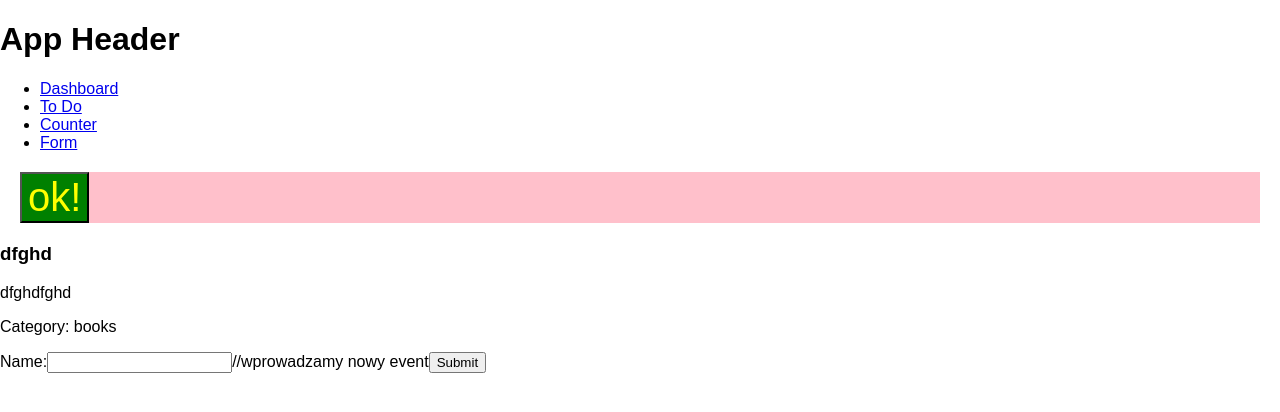
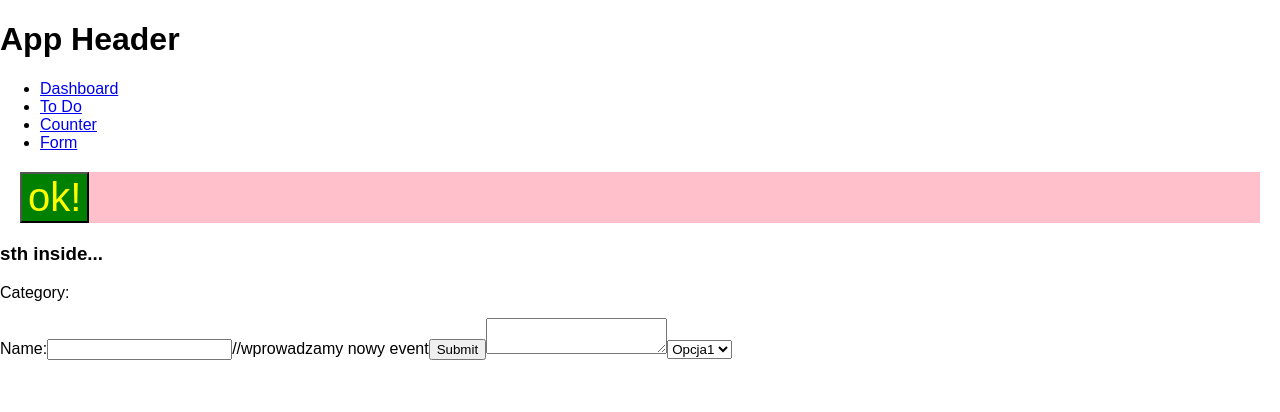
Before and after one commit to maciekpollub/todo, a React (Create React App) app: page /form in a window 1280 px wide. Shown: the top 412 px of the page. Built offline with nearby package versions, Linux system fonts and the light colour scheme.

Commit message:
textarea rendering event added...

```diff
--- a/src/components/form/index.js
+++ b/src/components/form/index.js
@@ -8,18 +8,32 @@
             title: 'dfghd',
             content: 'dfghdfghd',
             category: 'books'
+
         };
+        this.handleTextArea = this.handleTextArea.bind(this);//dodajemy zdarzenie : obsługa textarea...
+        this.state = {
+            textarea: 'sth inside...'
+        };
+
     }
 
     handleTitle(event) {
         this.setState({
             title: event.target.value
+
+        });
+    }
+
+    handleTextArea(event) {
+        this.setState({
+            textarea: event.target.value
         });
     }
 
     render() {
        return(
            <div>
+               <h3>{this.state.textarea}</h3>
                <h3>{this.state.title}</h3>
                <p>{this.state.content}</p>
                <p>Category: {this.state.category}</p>
@@ -29,6 +43,12 @@
                        <input type='text' name='name' onChange={this.handleTitle} />//wprowadzamy nowy event
                    </label>
                    <input type='submit' value='Submit' />
+                   <textarea onChange={this.handleTextArea}/>
+                   <select>
+                       <option>Opcja1</option>
+                       <option>Opcja2</option>
+                       <option>Opcja3</option>
+                   </select>
                </form>
            </div>
 
```
